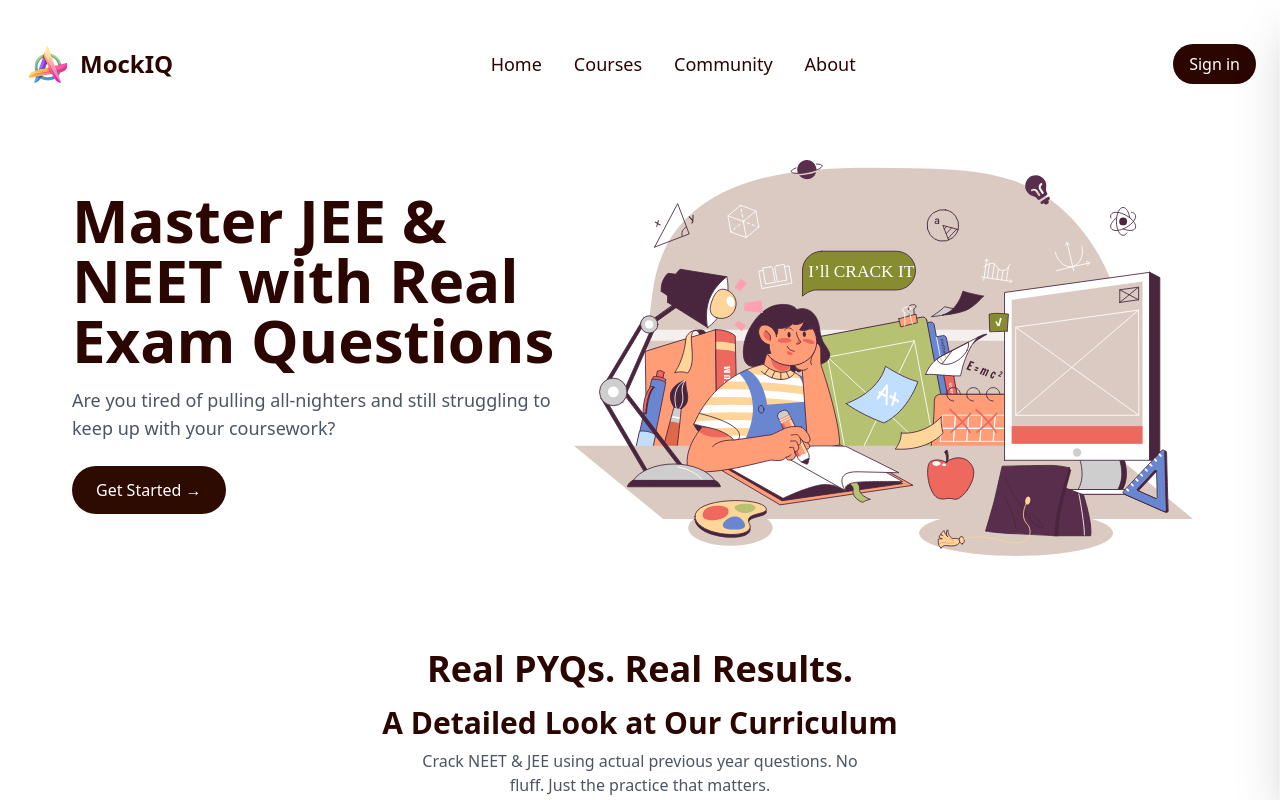
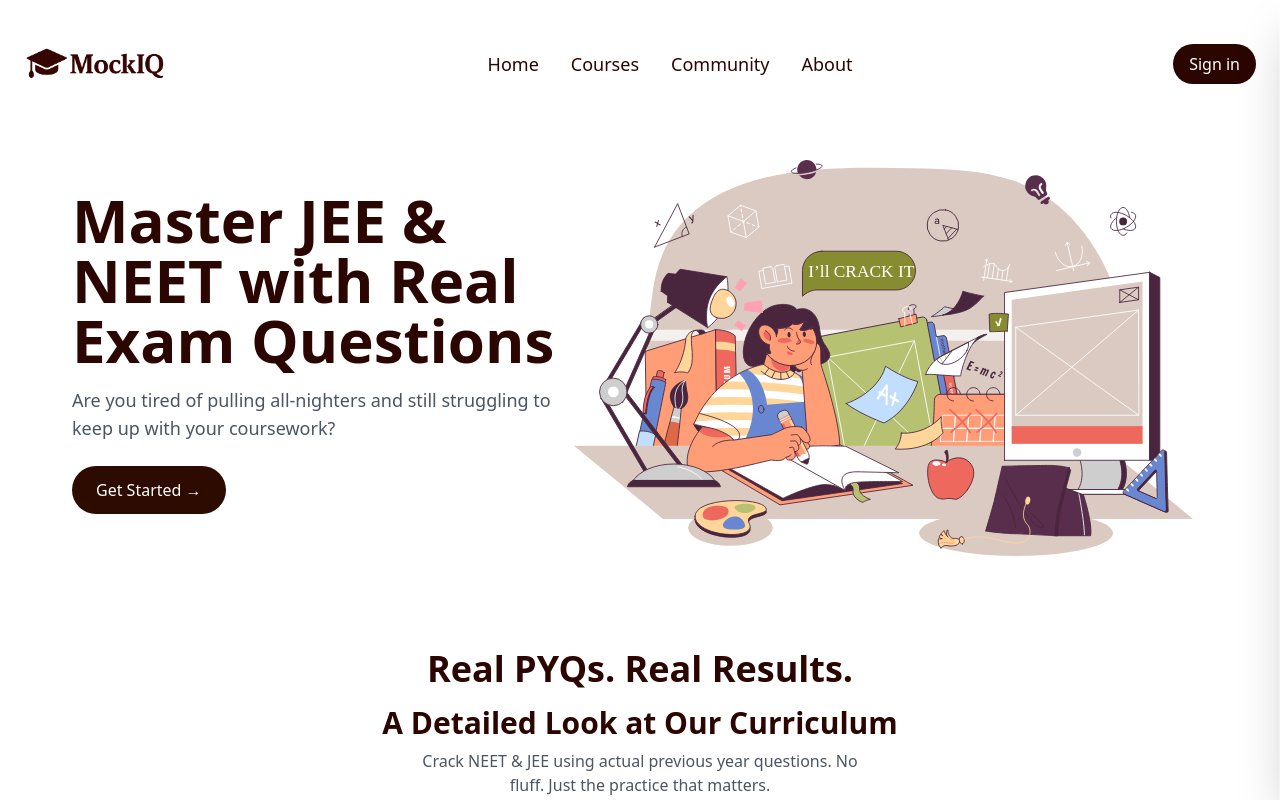
Before and after one commit to RahulVerma1441/MockIQ, a React (Vite) app in the folder frontend/: page / in a window 1280 px wide. Shown: the top 800 px of the page. Built offline with nearby package versions, Linux system fonts and the light colour scheme.

Commit message:
changed the logo

```diff
--- a/frontend/src/App.jsx
+++ b/frontend/src/App.jsx
@@ -133,7 +133,7 @@ function AppRoutes() {
             }
           />
           <Route
-            path="/exams/rules/test-page"
+            path="/engineering-exams/rules/test-page"
             element={
                 <ExamInterface />
             }
--- a/frontend/src/components/Layout2/ExamInterface.jsx
+++ b/frontend/src/components/Layout2/ExamInterface.jsx
@@ -385,7 +385,7 @@ const ExamInterface = () => {
     // Here you would typically send the answers to your backend
     // console.log('Submitted answers:', answers);
     // console.log('Marked for review:', Array.from(markedForReview));
-    navigate('/exams/rules/test-page/test-result');
+    navigate('/engineering-exams/rules/test-page/test-result');
   };
 
   // Question statistics for current subject
--- a/frontend/src/components/common/Header.jsx
+++ b/frontend/src/components/common/Header.jsx
@@ -1,5 +1,5 @@
 import React, { useState } from "react";
-import logo from "../../assets/logo.svg";
+import logo from "../../assets/logo2.png";
 import SlidingAuthPanel from "../../pages/Login";
 
 export default function Header() {
@@ -16,9 +16,9 @@ export default function Header() {
           <img
             src={logo}
             alt="Logo"
-            className="w-12 h-12 rounded-full"
+            className="w-auto h-12"
           />
-          MockIQ
+
         </div>
         <nav className="hidden md:flex gap-8 text-lg">
           <a href="#" className="hover:underline">
--- a/frontend/src/components/common2/Header.jsx
+++ b/frontend/src/components/common2/Header.jsx
@@ -1,6 +1,6 @@
 import React, { useState } from 'react';
 import { User, LogOut, Bell, Settings, ChevronDown } from 'lucide-react';
-import logo from "../../assets/logo.svg";
+import logo from "../../assets/logo2.png";
 import { useNavigate } from 'react-router-dom';
 import { useAuth } from '../../AuthContext';
 
@@ -37,9 +37,9 @@ const Header = () => {
               <img
                 src={logo}
                 alt="Logo"
-                className="w-12 h-12 rounded-full"
+                className="w-auto h-12"
               />
-              <span className="text-xl font-bold text-gray-900">MockIQ</span>
+              {/* <span className="text-xl font-bold text-gray-900">MockIQ</span> */}
             </div>
           </div>
 
```
Also changed, not shown: frontend/src/assets/logo2.png (added).
